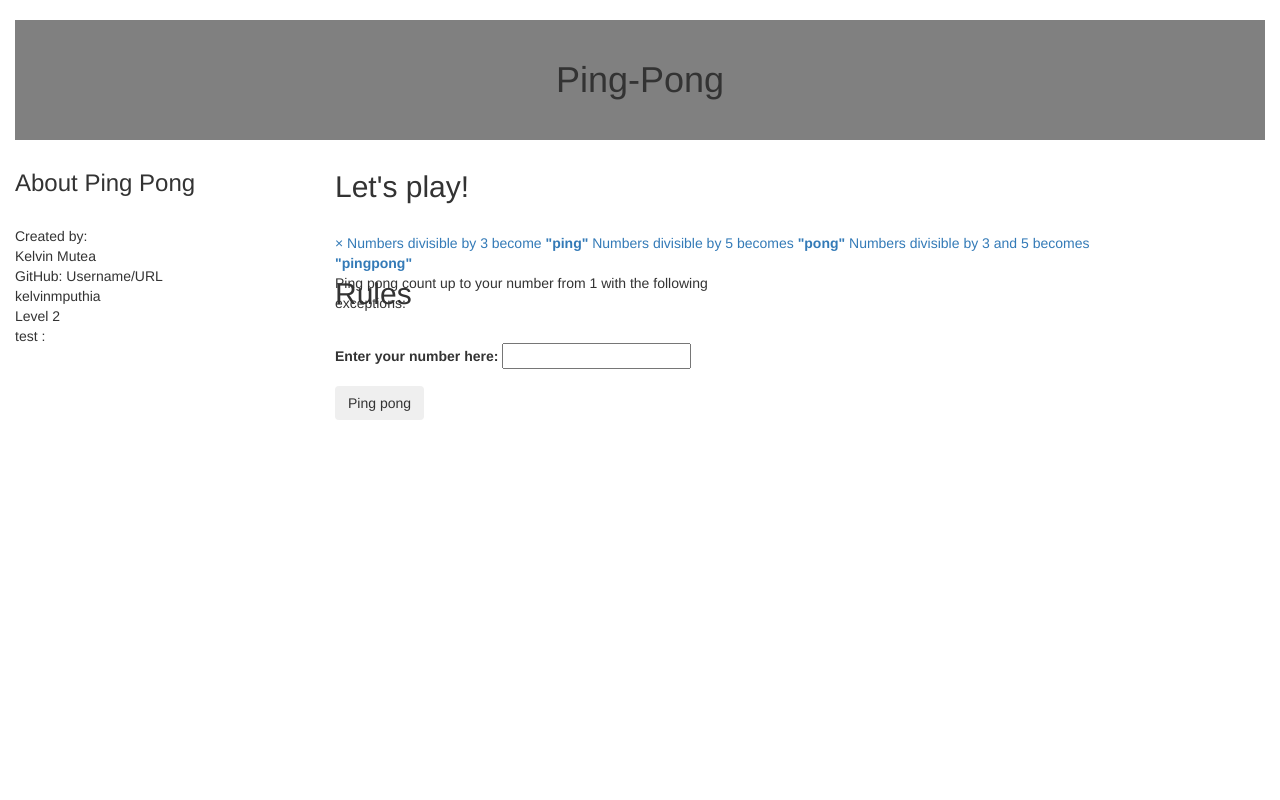
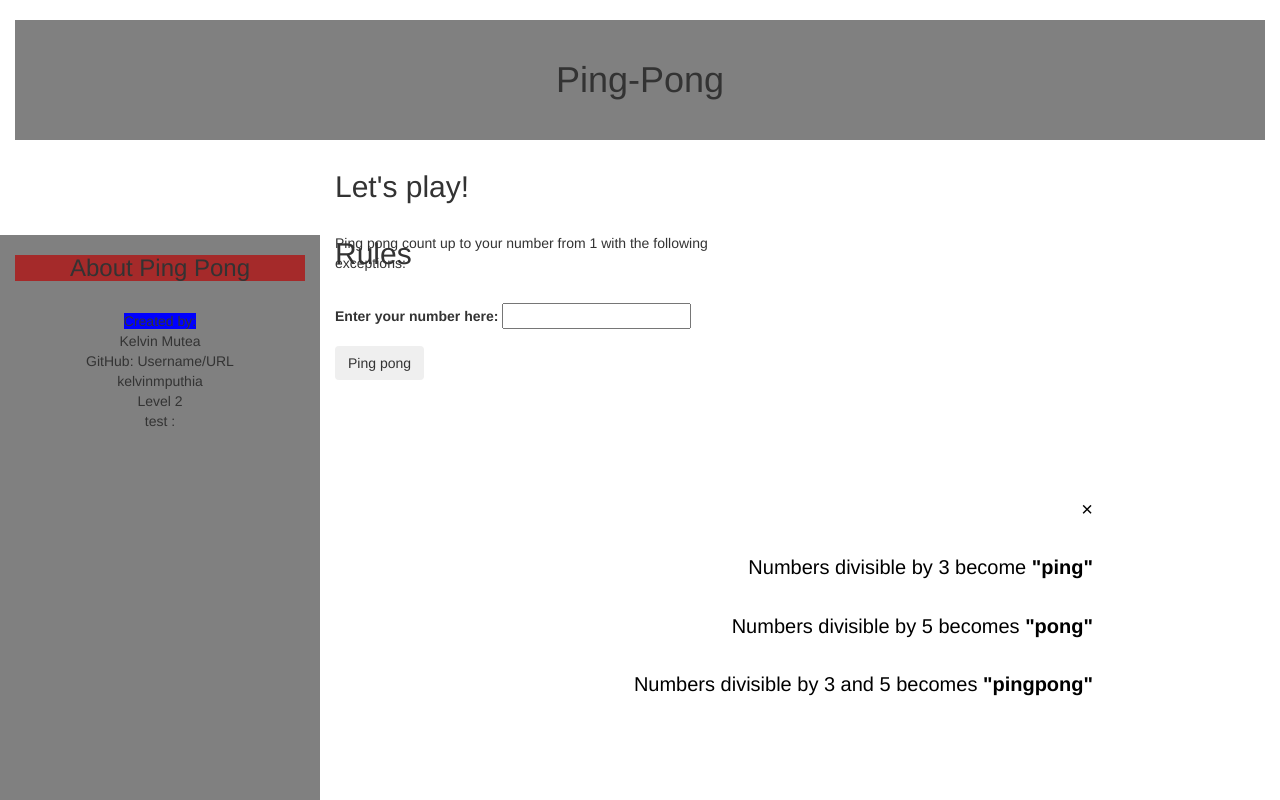
Before and after one commit to kelvinmputhia/ping-pong, a plain HTML site: page index.html in a window 1280 px wide. Shown: the top 800 px of the page. Drawn offline with Linux system fonts and the light colour scheme.

Commit message:
this commite show some styling added to css to make it look good

```diff
--- a/css/styles.css
+++ b/css/styles.css
@@ -3,3 +3,40 @@ h1{ background-color: grey;
 	text-align: center;
   padding: 40px;
 }
+
+.sidenav {
+    height: 50%;
+    width: 90%;
+    position: absolute;
+    top: 300px;
+    left: 20px;
+    bottom: 20px;
+    background-color: none;
+    padding-top: 30px;
+    text-align:right;
+}
+
+.sidenav a {
+    padding: 6px 6px 6px ;
+    font-size: 20px;
+    color: black;
+    display: block;
+    padding: 15px;
+}
+
+.main{
+	background-color:grey;
+	height: 100vh;
+	margin-top: 85px;
+  text-align: center;
+}
+
+#PongP{
+	text-align: center;
+  background: brown;
+	margin-top: 20px;
+}
+
+#PongP2{
+  background: blue;
+}
```
